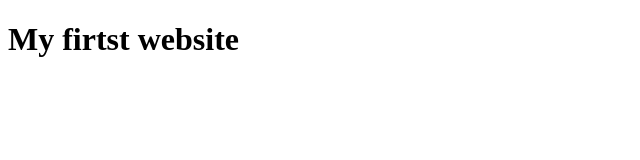
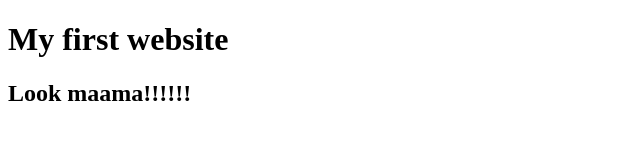
Before and after one commit to FS-Tamim/my-firstwebsite, a plain HTML site: page index.html in a window 1280 px wide. Shown: the whole page, without its empty margins (0-640 px from the left). Drawn offline with Linux system fonts and the light colour scheme.

Commit message:
learned github

```diff
--- a/index.html
+++ b/index.html
@@ -2,10 +2,11 @@
 <html lang="en">
 <head>
     <meta charset="UTF-8">
-    <meta name="viewport" content="width=<>, initial-scale=1.0">
+    <meta name="viewport" content="width=device-width, initial-scale=1.0">
     <title>Document</title>
 </head>
 <body>
-    <h1>My firtst website</h1>
+    <h1>My first website</h1>
+    <h2>Look maama!!!!!!</h2>
 </body>
 </html>
```
